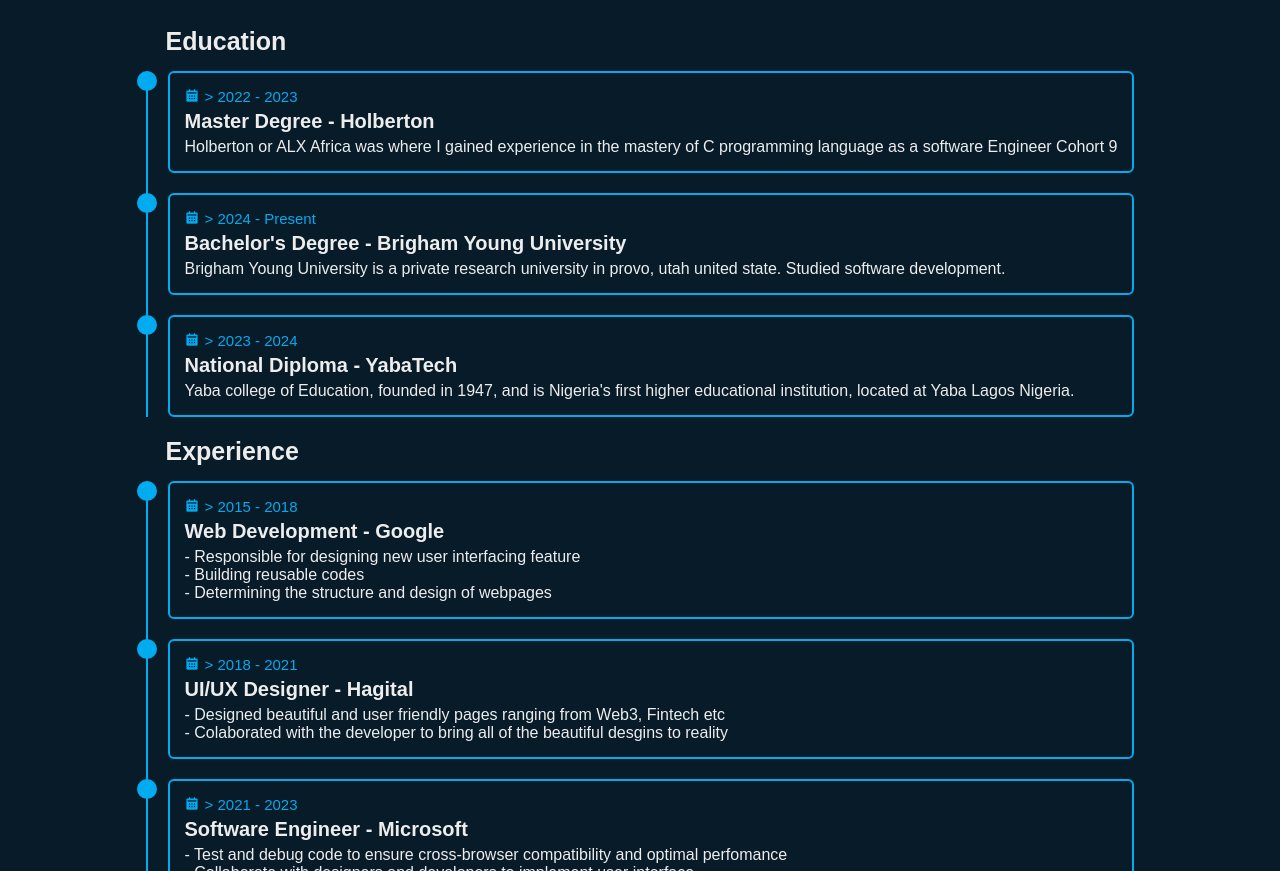
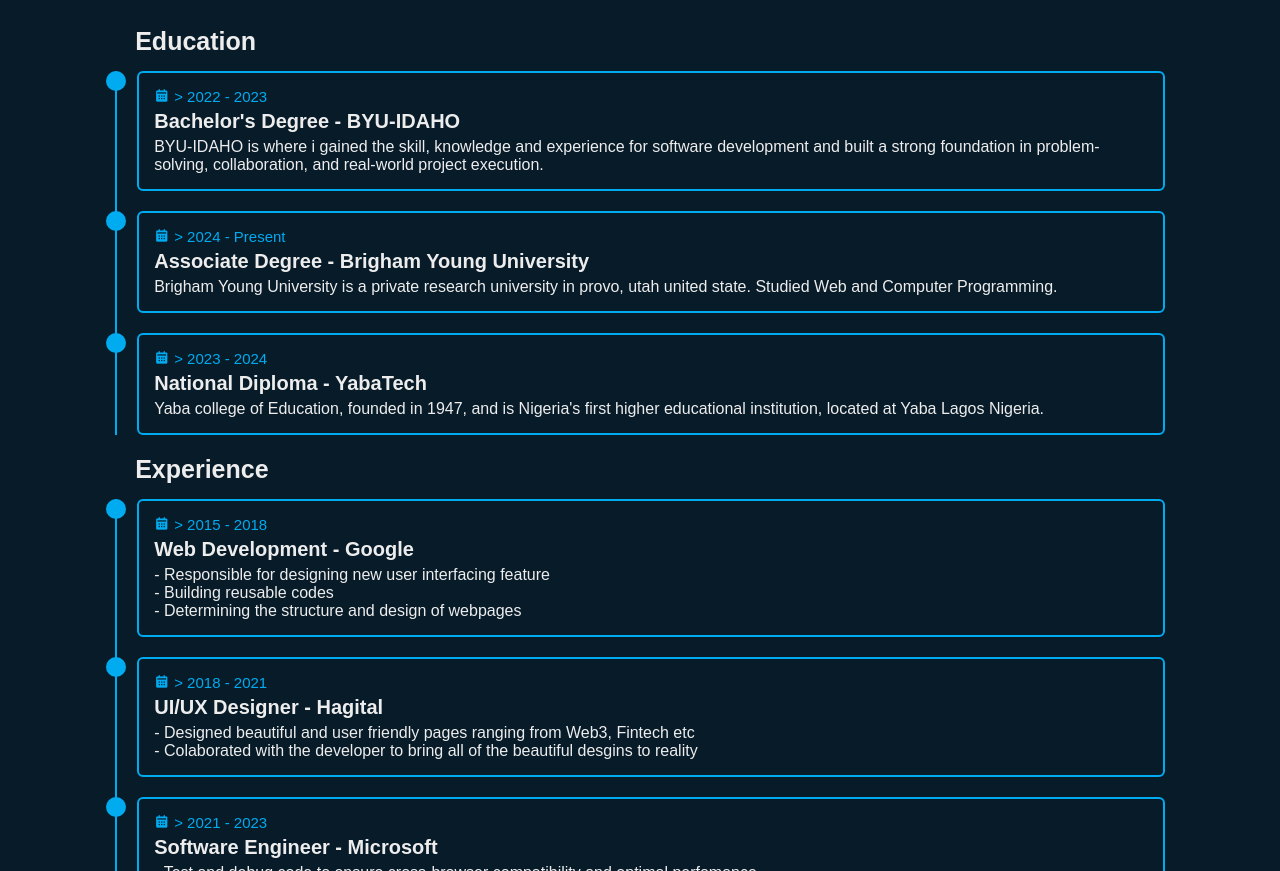
Before and after one commit to Billionaire-Developer/Billionaire.Developer, a plain HTML site: page index.html in a window 1280 px wide. Shown: the part 2027-2898 px from the top of the page. Drawn offline with nearby package versions, Linux system fonts and the light colour scheme.

Commit message:
Update index.html

```diff
--- a/index.html
+++ b/index.html
@@ -99,16 +99,16 @@
                     <div class="education-content">
                         <div class="content">
                             <div class="year"><i class='bx bxs-calendar'></i>> 2022 - 2023</div>
-                            <h3>Master Degree - Holberton</h3>
-                            <p>Holberton or ALX Africa was where I gained experience in the mastery of C programming language as a software Engineer Cohort 9</p>
+                            <h3>Bachelor's Degree - BYU-IDAHO</h3>
+                            <p>BYU-IDAHO is where i gained the skill, knowledge and experience for software development and built a strong foundation in problem-solving, collaboration, and real-world project execution.</p>
                         </div>
                     </div>
 
                     <div class="education-content">
                         <div class="content">
                             <div class="year"><i class='bx bxs-calendar'></i>> 2024 - Present</div>
-                            <h3>Bachelor's Degree - Brigham Young University</h3>
-                            <p>Brigham Young University is a private research university in provo, utah united state. Studied software development.</p>
+                            <h3>Associate Degree - Brigham Young University</h3>
+                            <p>Brigham Young University is a private research university in provo, utah united state. Studied Web and Computer Programming.</p>
                         </div>
                     </div>
 
```
